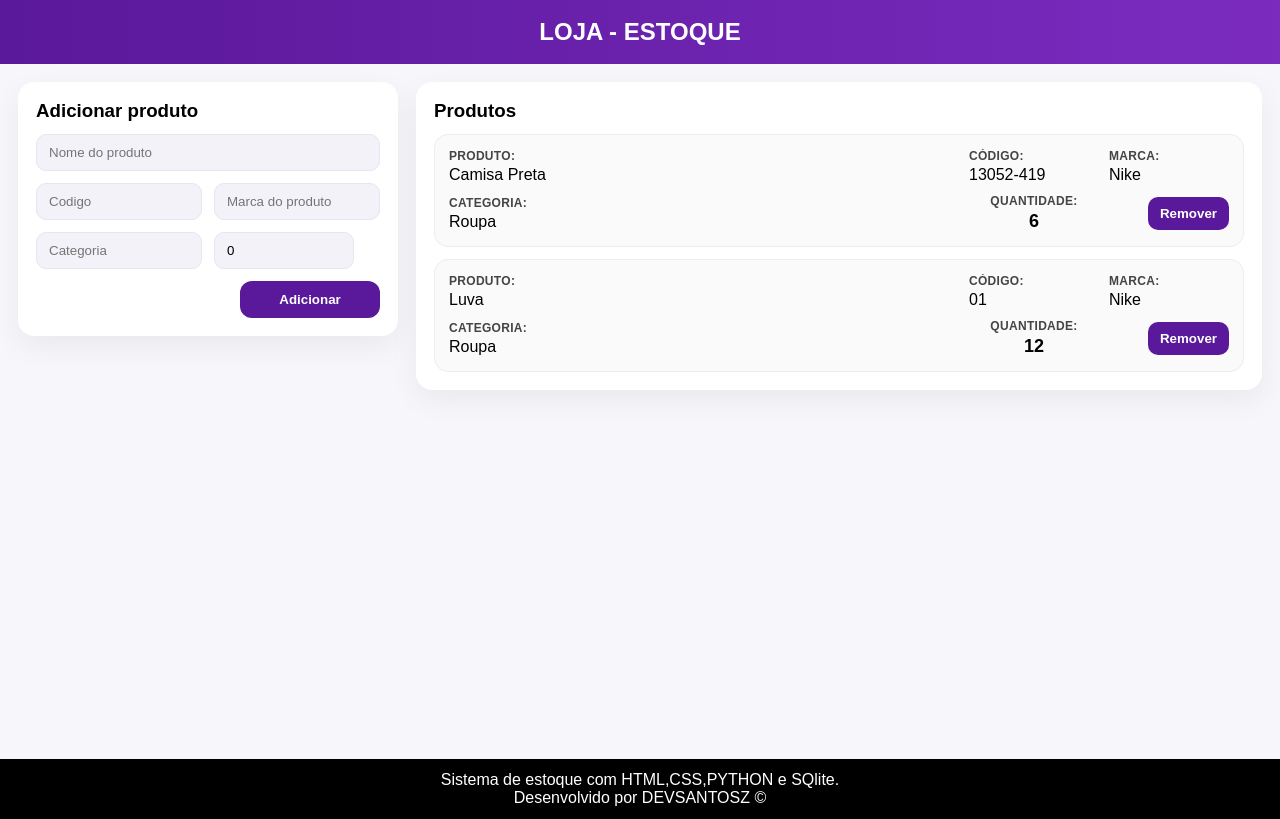
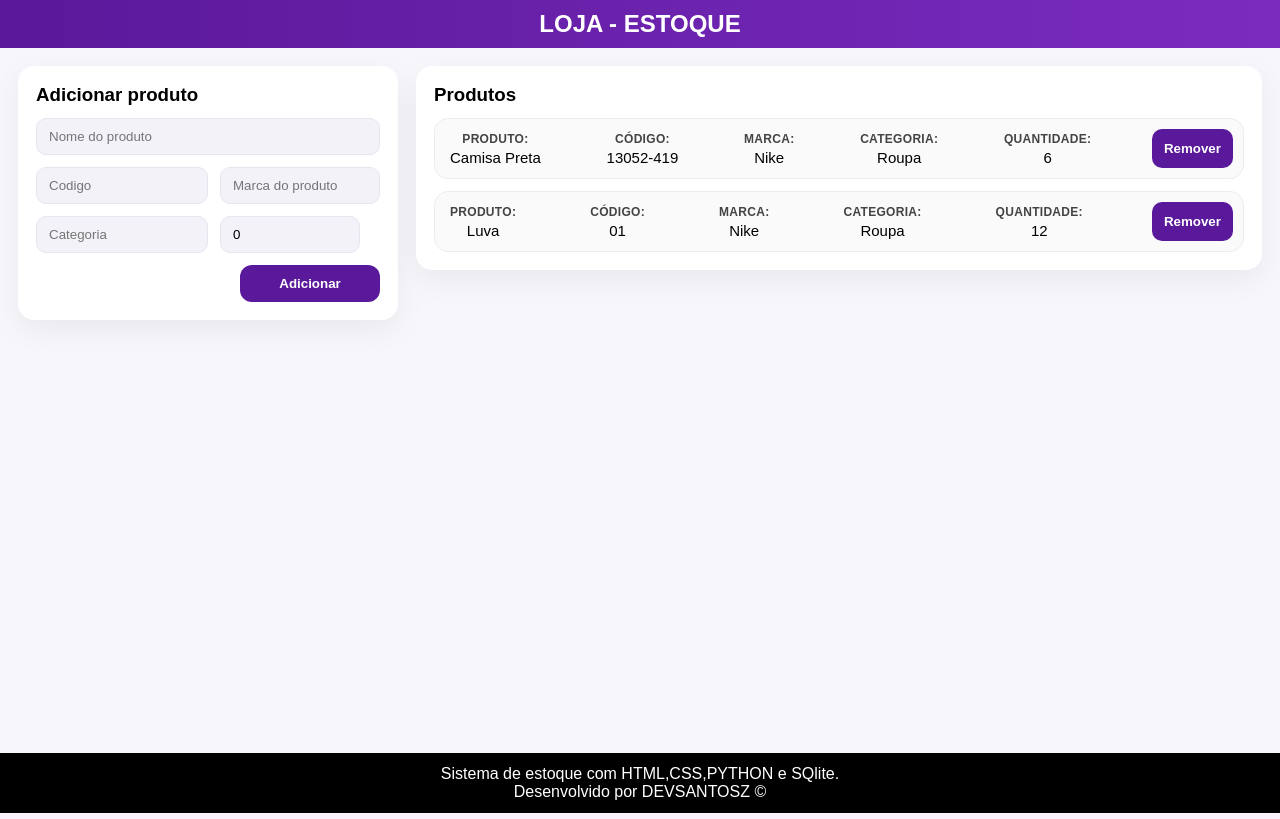
Before and after one commit to Devsantosz/Sistema-de-estoque, a Flask app: page / in a window 1280 px wide. Run offline with Flask 3, Linux system fonts and the light colour scheme; data comes from the database, SQL or seed files in the repository; both versions use the stored data as it was after the commit.

Commit message:
dev - desenvolvendo mecanismo de resultado

```diff
--- a/static/style.css
+++ b/static/style.css
@@ -15,7 +15,7 @@ body{
 .topbar {
   text-align: center;
   color: #fff;
-  padding: 18px 10px;
+  padding: 10px;
   background: linear-gradient(90deg, #5a189a, #7b2cbf);
   border-bottom: none;
 }
@@ -26,7 +26,7 @@ main{
   grid-template-columns: 1fr;
   gap: 18px;
   padding: 18px;
-  min-height: calc(100vh - 105px);
+  min-height: calc(100vh - 95px);
   background: #f6f6fb;
 }
 
@@ -61,15 +61,16 @@ main{
 }
 
 /* ===== Form ===== */
-.row {
+.row{
   display: grid;
-  grid-template-columns: 1fr 1fr;
+  grid-template-columns: 1fr 160px; /* coluna direita fixa */
   gap: 12px;
 }
 
 /* Faz "Nome do produto" ocupar a linha inteira */
 .row input[name="name"]{
   grid-column: 1 / -1;
+   max-width: none; /* deixa a grid controlar */
 }
 
 /* Quantidade menor pra ficar com cara de sistema */
@@ -139,12 +140,21 @@ button:hover {
   background: #fafafa;
   border: 1px solid #ececf2;
   border-radius: 14px;
-  padding: 14px;
-  display: grid;
-  grid-template-columns: minmax(0, 1fr) 130px 120px;
+  display: flex;
+  justify-content: space-between;
+  gap: 10px;
+  flex-flow: row wrap;
   align-items: center;
-  gap: 10px;
+  padding: 10px;
   transition: 0.2s ease;
+}
+
+.item{
+  min-width: 0;
+}
+.item .info{
+  min-width: 0;
+  flex: 1;
 }
 
 .item:hover{
@@ -152,12 +162,6 @@ button:hover {
   transform: translateY(-2px);
 }
 
-/* Textos dentro (evita estourar) */
-.item div p{
-  overflow: hidden;
-  text-overflow: ellipsis;
-  white-space: nowrap;
-}
 
 .titulo{
   font-weight: 800;
@@ -169,13 +173,14 @@ button:hover {
 }
 
 .item .qtd{
+  margin: 0px 5px ;
   text-align: center;
 }
 
 .res {
+
   text-align: center;
-  font-size: 18px;
-  font-weight: 800;
+  font-size: 15px;
   color: #000000;
 }
 
@@ -187,9 +192,15 @@ button:hover {
 
 /* Botão remover menor (fica mais elegante) */
 .item .acoes button{
-  padding: 9px 12px;
+  padding: 12px;
   border-radius: 10px;
 }
+
+button:focus-visible, input:focus-visible{
+  outline: 3px solid rgba(123,44,191,0.35);
+  outline-offset: 2px;
+}
+
 
 /* ===== Footer ===== */
 footer{
--- a/templates/dashboard.html
+++ b/templates/dashboard.html
@@ -31,24 +31,24 @@
         <ul class="list">
           {% for p in products %}
             <li class="item">
-              <div>
+              <div class="qtd">
                 <p class="titulo">Produto:</p>
-                <p>{{ p["name"] }}</p>
+                <p  class="res">{{ p["name"] }}</p>
               </div>
 
-              <div>
+              <div class="qtd">
                 <p class="titulo">Código:</p>
-                <p>{{ p["codigo"] }}</p>
+                <p  class="res">{{ p["codigo"] }}</p>
               </div>
 
-              <div>
+              <div class="qtd">
                 <p class="titulo">Marca:</p>
-                <p>{{ p["marca"] }}</p>
+                <p  class="res">{{ p["marca"] }}</p>
               </div>
 
-              <div>
+              <div class="qtd">
                 <p class="titulo">Categoria:</p>
-                <p>{{ p["categoria"] }}</p>
+                <p  class="res">{{ p["categoria"] }}</p>
               </div>
 
 
```
Also changed, not shown: data/app.db.
